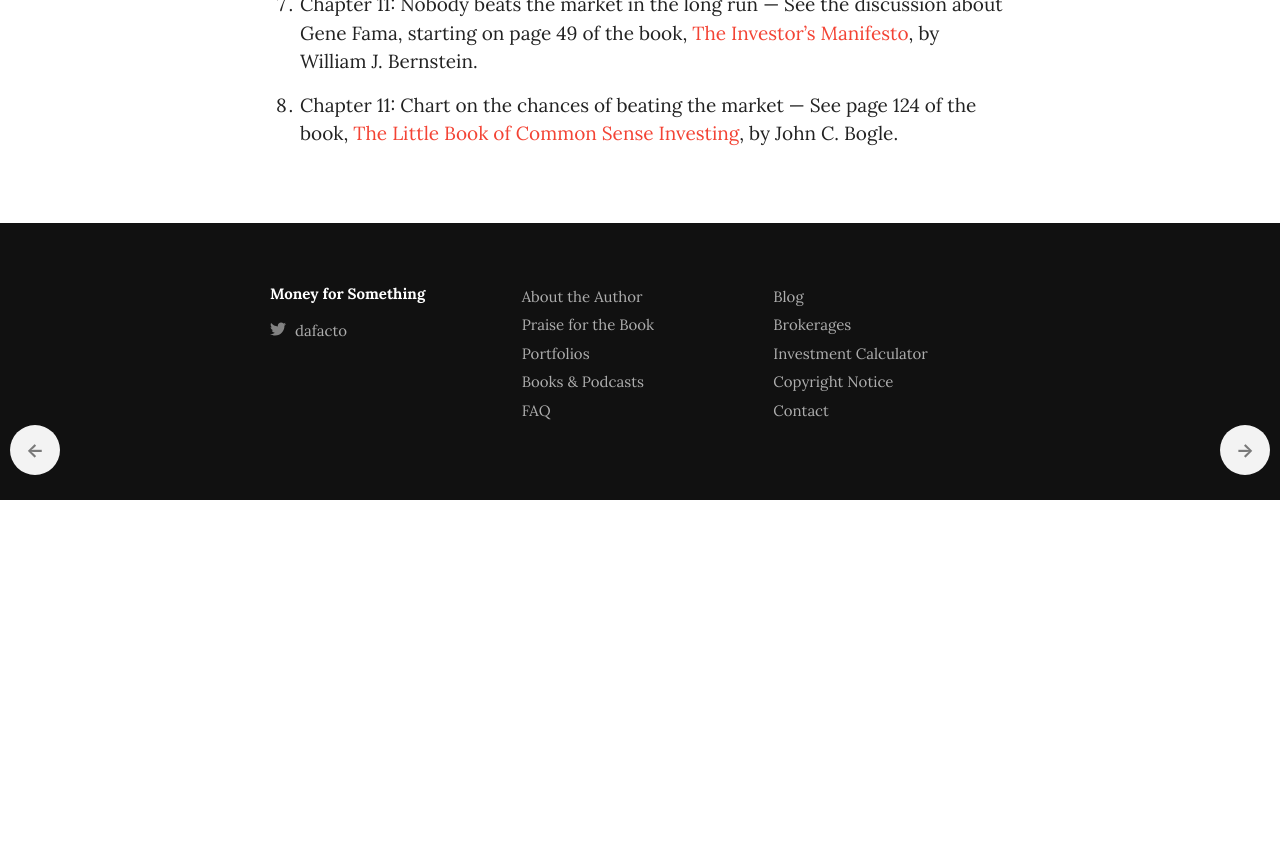
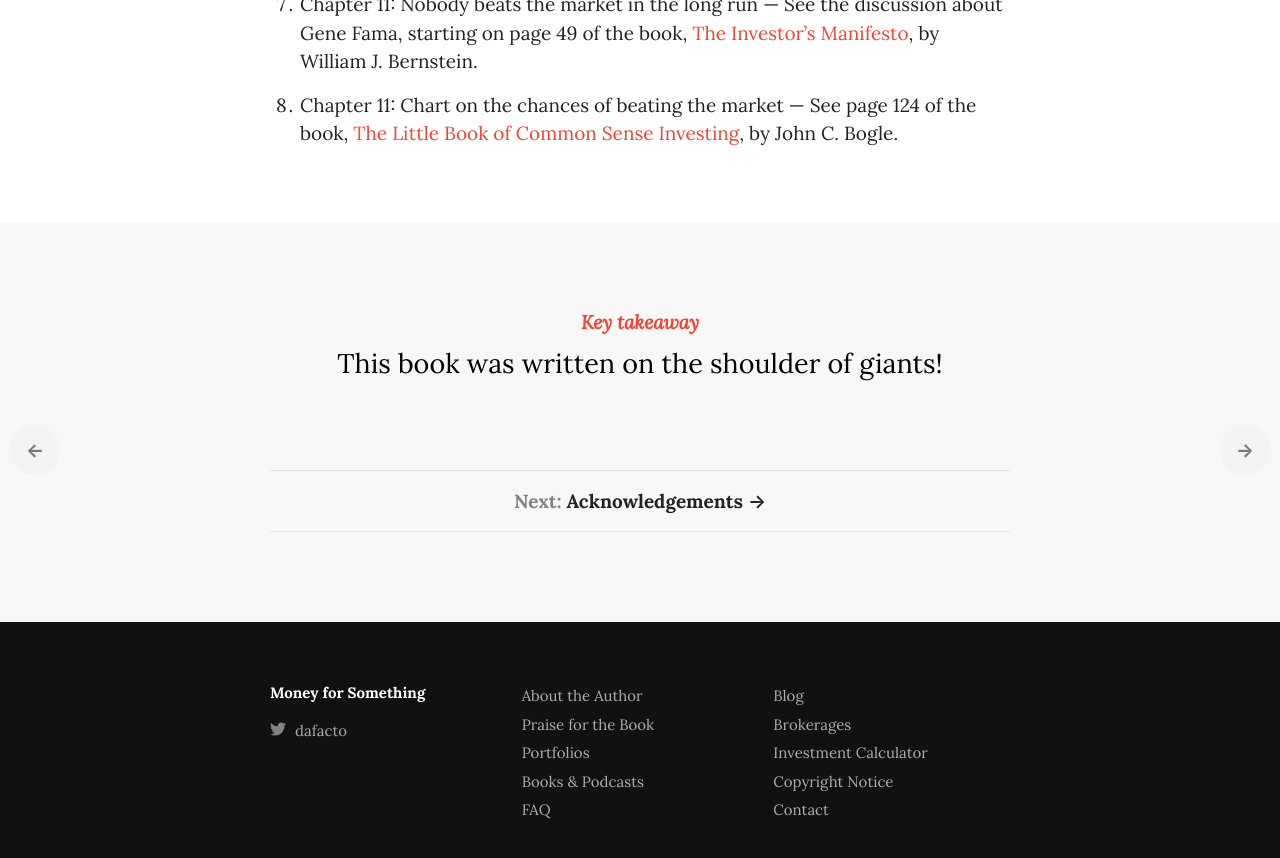
Before and after one commit to dafacto/moneyforsomething, a Jekyll site: the page built from _chapters/19_references.md, in a window 1280 px wide and 900 px high, scrolled down 1007 px. Shown: the top 858 px of the window. Built offline with Jekyll 4.4.1, drawn with Linux system fonts in a browser that asks for light colours; some web fonts are replaced; before the commit the page ends 1507 px from its top, so only the background shows below that.

Commit message:
Add takeaway to references

```diff
--- a/_chapters/19_references.md
+++ b/_chapters/19_references.md
@@ -5,6 +5,7 @@
 permalink: /book/references/
 img_header: header-19.png
 img_footer:
+takeaway: This book was written on the shoulder of giants!
 ---
 
 1. Chapter 3: The four percent rule — The four percent rule is discussed in more detail on page 385 of the book, <a href="{{ site.data.books.random_walk.url }}" target="_blank">{{ site.data.books.random_walk.title }}</a>, by {{ site.data.books.random_walk.author }}.
```
